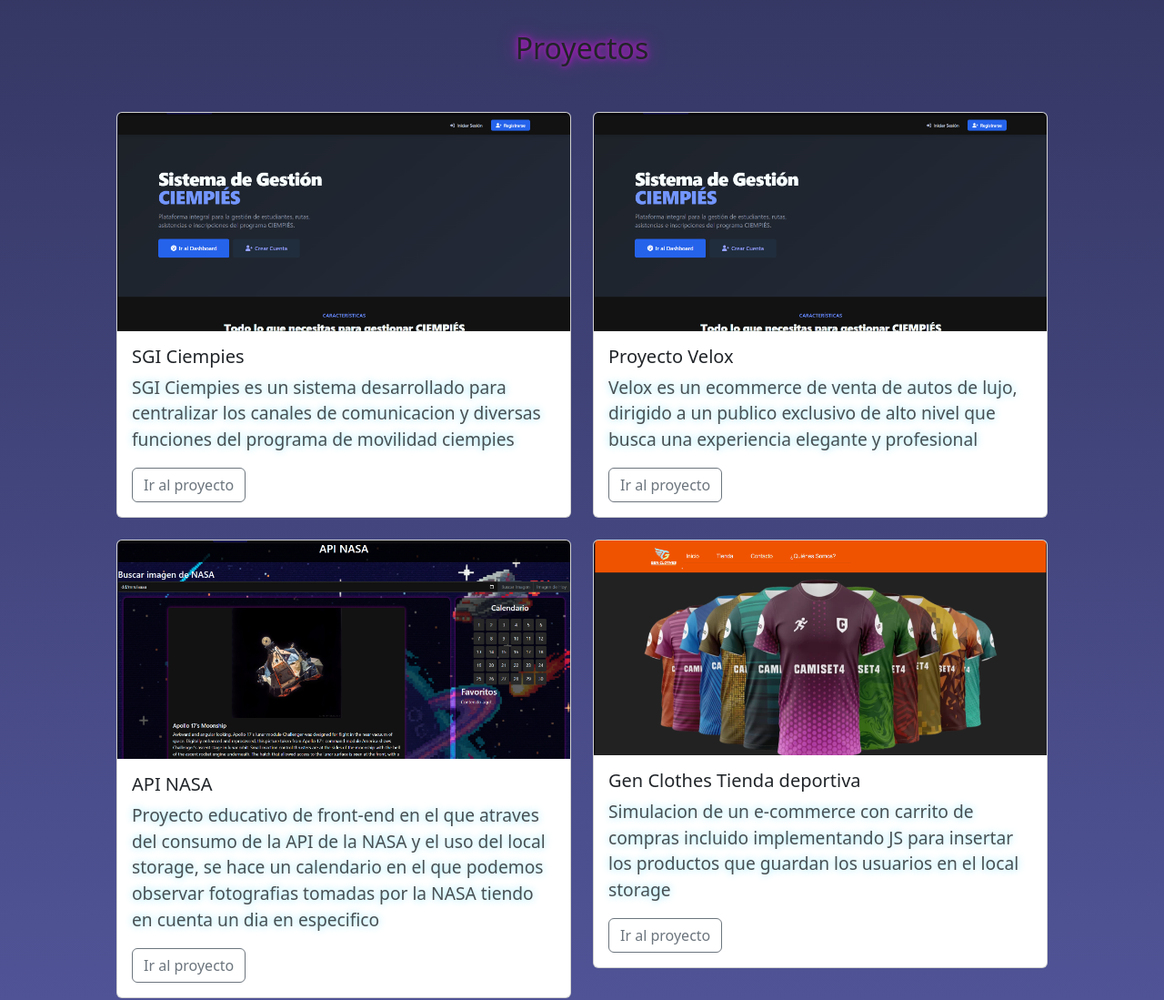
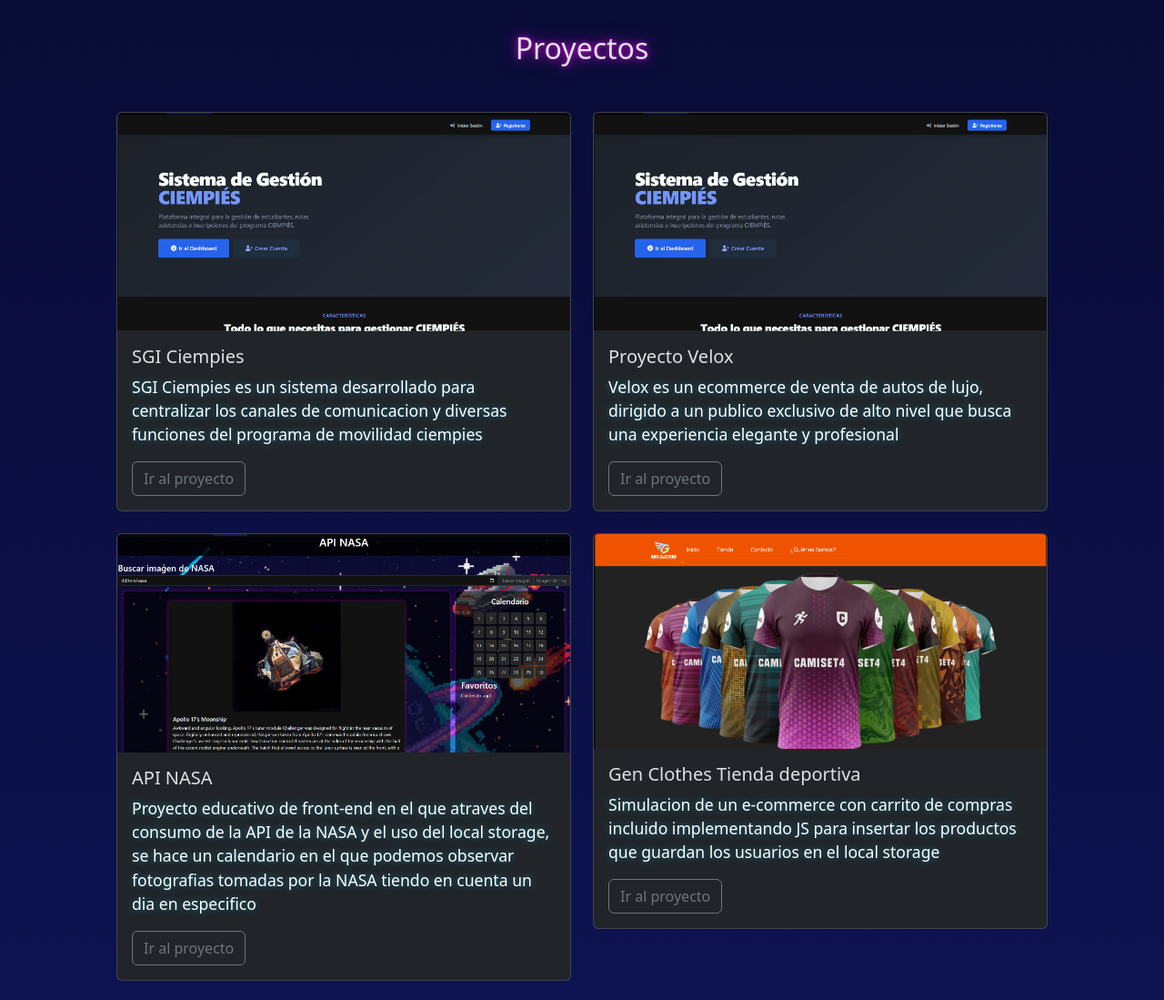
Before and after one commit to santiago-r21/Portafolio, a plain HTML site: page index.html in a window 1280 px wide. Shown: the part 2180-3279 px from the top of the page at 91% size. Drawn offline with nearby package versions, Linux system fonts and the light colour scheme; some packages are replaced by stand-ins of ours; a script that the page names is missing.

Commit message:
ultimos arreglos

```diff
--- a/css/style.css
+++ b/css/style.css
@@ -3,9 +3,15 @@ body, html {
     margin: 0;
     font-family: 'Arial', sans-serif;
     color: #ffffff;
-    background: linear-gradient(to bottom, #000000, #0710b791);
+    background: linear-gradient(to bottom, #000000, #0710b785);
+
     overflow-x: hidden;
     min-height: 100%;
+
+}
+  html, body {
+  background-color: #0b0b0f;
+  color: #ffffff;
 }
 
 body {
@@ -28,6 +34,9 @@ p {
     font-size: 1.2em;
     max-width: 800px;
     line-height: 1.5;
+     font-size: 1.1em;
+    color: #cccccc;
+
 }
 
 .nav-tabs {
@@ -40,7 +49,7 @@ p {
     display: flex;
     align-items: flex-end;
     justify-content: center;
-    background-color: rgba(255, 255, 255, 0.15);
+    background-color: rgba(57, 52, 155, 0.095);
     backdrop-filter: blur(8px);
     -webkit-backdrop-filter: blur(8px);
     border-bottom: 1px solid rgba(255, 255, 255, 0.292);
@@ -93,7 +102,7 @@ p {
   }
 }
 
-h1 {
+h1, h3 {
     font-size: 3.5em;
     margin-bottom: 20px;
     text-align: center;
@@ -236,6 +245,7 @@ h2 {
     margin-top: 50px;
     flex-basis: 60%;
     max-width: 60%;
+      opacity: 1 !important;
 }
 
 .Sobre_mi-Foto {
@@ -339,6 +349,7 @@ h2 {
     --slide-width: 300px;
     --slide-count: 5;
     --nav-height: 80px;
+     color-scheme: dark;
 }
 @keyframes scroll {
     0% {
@@ -464,7 +475,7 @@ contacto-header{
 
 
 #footer-header h3,h4,p {
-    color: #23282ace;
+
     text-shadow: 0 0 8px #00ccff79;
     margin-bottom: 10px;
 }
@@ -500,3 +511,38 @@ contacto-header{
     transform: translateY(-3px);
     text-shadow: 0 0 10px #00ccff;
 }
+
+/* Fuerza modo oscuro */
+html {
+  forced-color-adjust: none;
+}
+
+body {
+  background-color: #060816;
+  color: #ffffff;
+}
+
+
+p, span, li {
+  color: #e6f1ff;
+  opacity: 1;
+}
+
+
+.Sobre_mi-section p {
+  color: #e6f1ff !important;
+   font-size: 1.2em;
+}
+
+
+.card-text,
+.card-body,
+.card {
+  color: #ffffff;
+  opacity: 1;
+}
+
+
+.nav-link {
+  color: #ffffff72 !important;
+}
--- a/index.html
+++ b/index.html
@@ -1,8 +1,9 @@
 <!DOCTYPE html>
-<html lang="es">
+<html lang="es"data-bs-theme="dark">
 <head>
     <meta charset="UTF-8">
     <meta name="viewport" content="width=device-width, initial-scale=1.0">
+    <meta name="color-scheme" content="dark">
     <title>Portafolio</title>
     <link rel="stylesheet" href="/css/style.css">
     <link rel="stylesheet" href="/css/animaciones.css">
```
